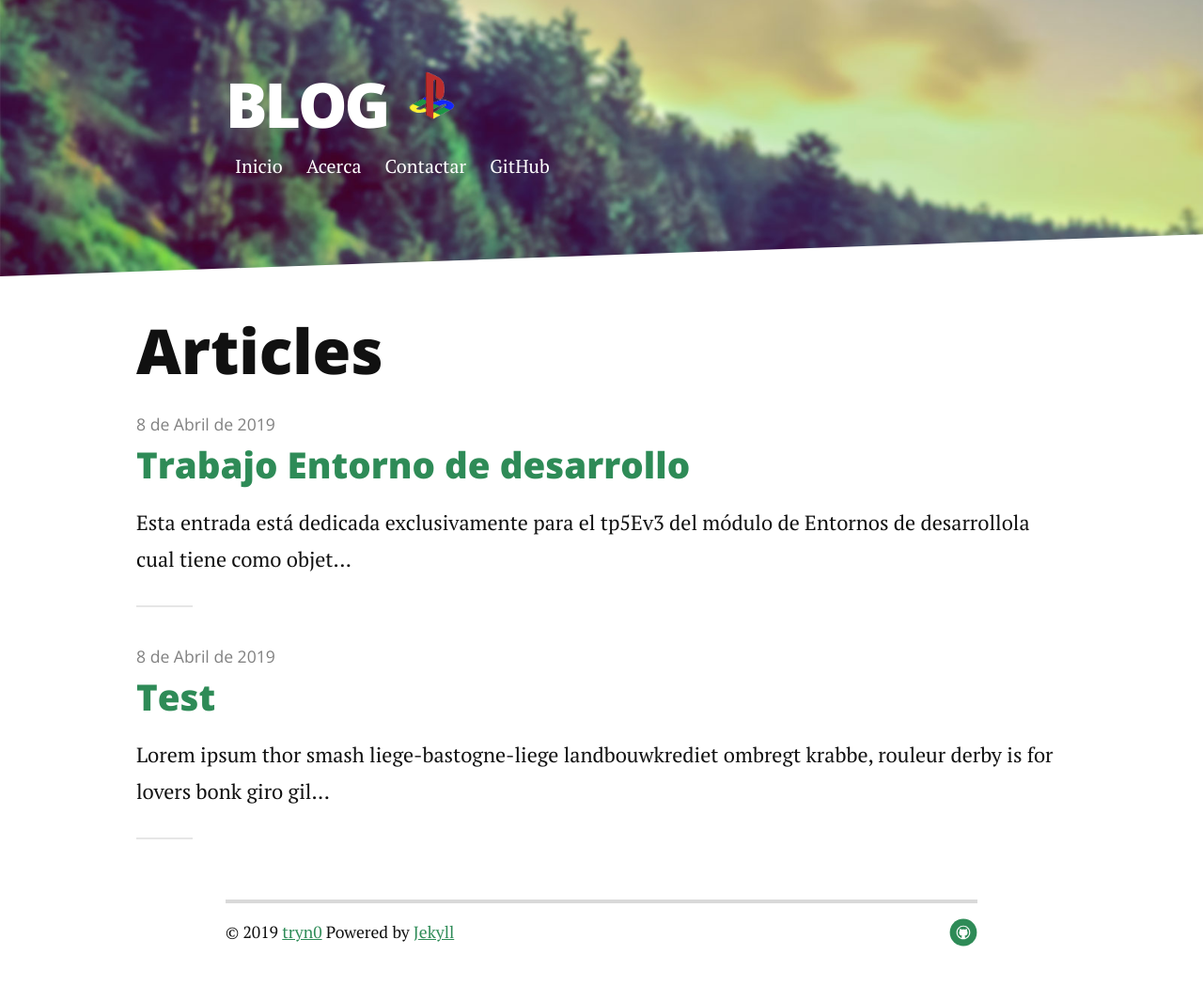
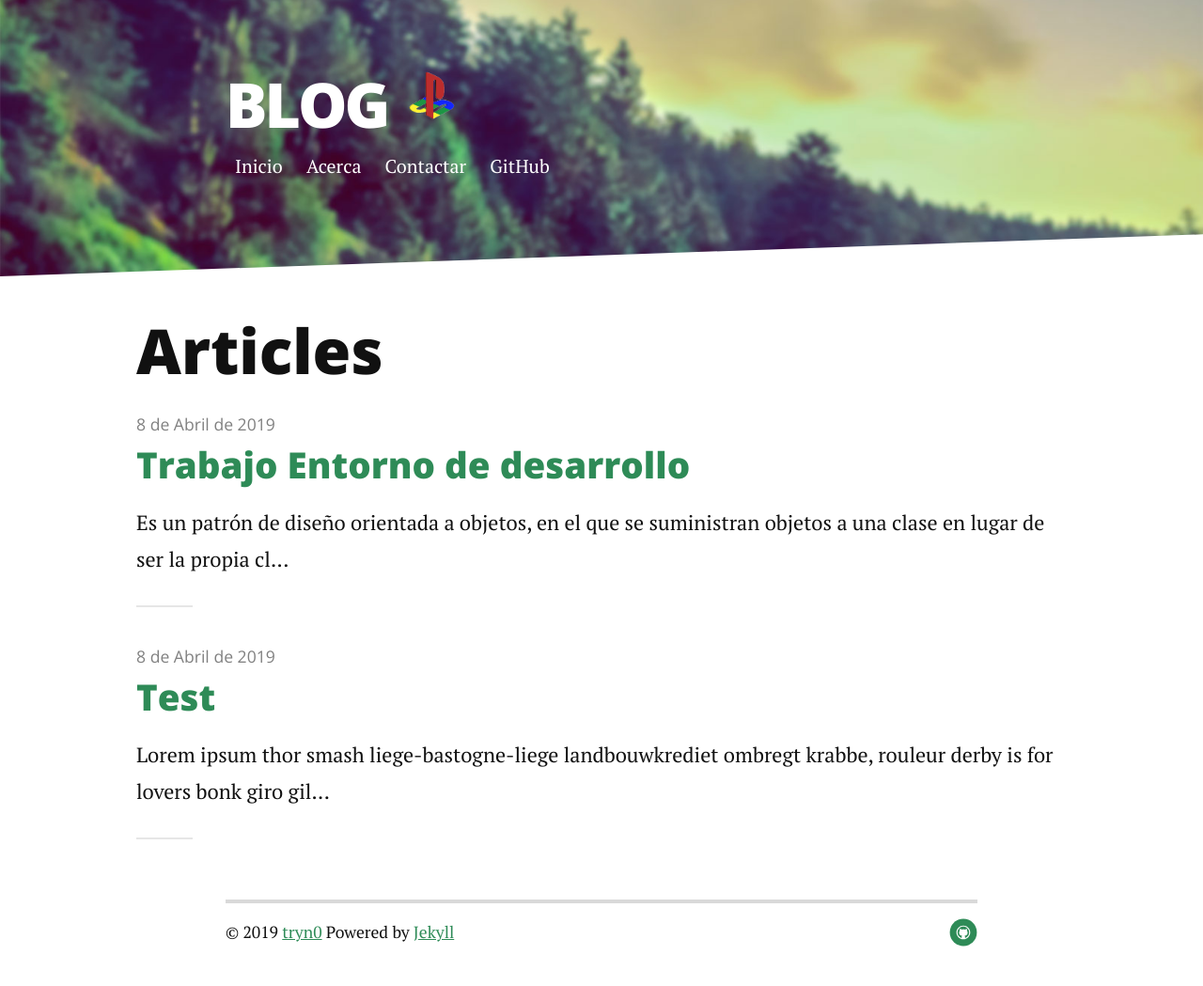
Before and after one commit to tryn0/tryn0.github.io, a Jekyll site: the page built from articles.md, in a window 1280 px wide. Shown: the whole page at 94% size. Built offline with Jekyll 4.4.1, drawn with Linux system fonts in a browser that asks for light colours; nearby versions of some CDN libraries; some of the changed lines change nothing that is shown.

Commit message:
Puesta del trabajo, ejemplo de inyección

````diff
--- a/_posts/08-04-19-trabajo-ed.markdown
+++ b/_posts/08-04-19-trabajo-ed.markdown
@@ -4,20 +4,52 @@
 date:   08-04-2019
 ---
 
-<p class="intro"><span class="dropcap">E</span>sta entrada está dedicada exclusivamente para el tp5Ev3 del módulo de Entornos de desarrollo</p> la cual tiene como objetivo
-hablar sobre lo que se entendió de las inyecciones de dependencias, más concretamente sobre
-el framework Java Server Faces y SpringFramework.
-Próximamente se tratará un ejemplo que "se dan indicaciones al servidor web" en como realizar la inyección de independencias, signifique lo que signifique eso.
-Otros puntos a tratar son estos:
+<p class="intro"><span class="dropcap">E</span>s un patrón de diseño orientada a objetos, en el que se suministran objetos a una clase en lugar de ser la propia clase la que cree dichos objetos. Esos objetos cumplen contratos que necesitan nuestras clases para poder funcionar (de ahí el concepto de dependencia). Nuestras clases no crean los objetos que necesitan, sino que se los suministra otra clase 'contenedora' que inyectará la implementación deseada a nuestro contrato.
+  Aparecieron dos conceptos para estructurar el código: la modularidad y la reutilización de los componentes: se crean bibliotecas de componentes reutilizables. El flujo se complica, saltando de componente a componente, y aparece un nuevo problema: la dependencia (acoplamiento) entre los componentes.
 ```
-- puedes hacer referencia a éstos u otros 'sencillos
-ejemplos'.
-- Estructura adecuadamente tu entrada/contenido pensando
-que debe servir a quien lea,i enterarse de beneficios
-del concepto.
-- Usar carpeta Compartida para compartir cualquier problema
-(buscando ayuda en tus propios comañeros/as) al usar
-github page. Merece la pena que sea presentado de esta
-manera para que tengas una primer experiencia con lo que
-sería la generación de tu "primer static site".
+Constructor:
+public class A {
+  private B dependency;
+  public A(B instancedepency){
+    this.dependency=instancedepency;
+  }
+}
+En un método:
+public class A {
+  private B dependency;
+  public setDependecy(B instancedepency){
+    this.dependency=instancedepency;
+  }
+}
+En una variable de instancia:
+public class A {
+  public B dependency;
+}
+
+Ejemplo claro:
+
+public class Vehiculo {
+  private Motor motor = null;
+  public void setMotor(Motor motor){
+    this.motor = motor;
+  }
+  public Double enAceleracionDePedal(int presionDePedal) {
+    Double velocidad = null;
+    if (null != motor){
+      motor.setPresionDePedal(presionDePedal);
+      int torque = motor.getTorque();
+      velocidad = ...
+    }
+    return velocidad;
+  }
+}
+
+public class VehiculoFactory {
+  public Vehiculo construyeVehiculo() {
+    Vehiculo vehiculo = new Vehiculo();
+    Motor motor = new Motor();
+    vehiculo.setMotor(motor);
+    return vehiculo;
+  }
+}
 ```
````
